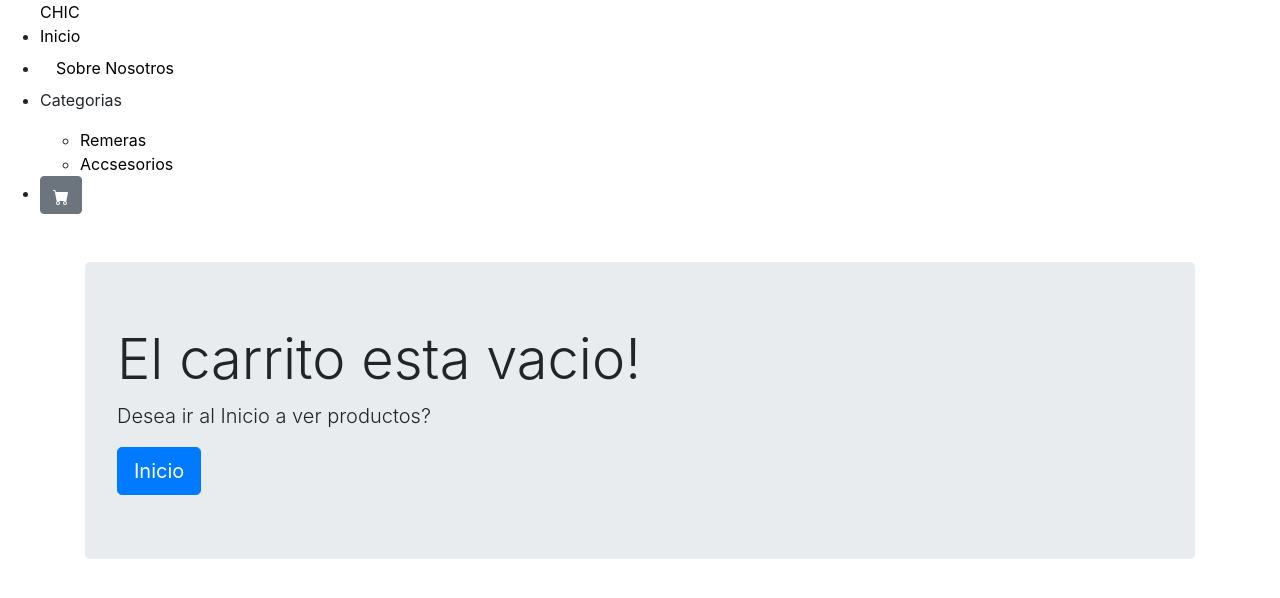
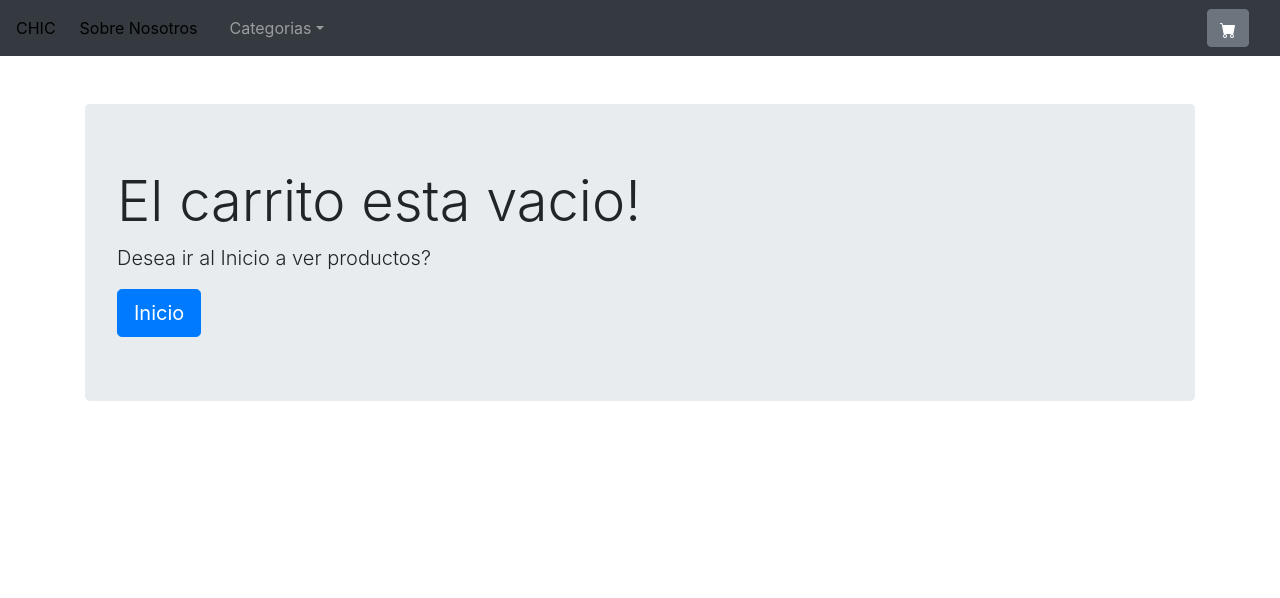
Before and after one commit to francogilsevilla/entregaFinalReactGilSevilla, a React (Vite) app: page /cart in a window 1280 px wide. Shown: the top 598 px of the page. Built offline with nearby package versions, Linux system fonts and the light colour scheme.

Commit message:
renderizando datos de fb y navbar terminada

```diff
--- a/index.html
+++ b/index.html
@@ -9,5 +9,7 @@
   <body>
     <div id="root"></div>
     <script type="module" src="/src/main.jsx"></script>
+    <script src="https://cdn.jsdelivr.net/npm/jquery@3.5.1/dist/jquery.slim.min.js" integrity="sha384-DfXdz2htPH0lsSSs5nCTpuj/zy4C+OGpamoFVy38MVBnE+IbbVYUew+OrCXaRkfj" crossorigin="anonymous"></script>
+    <script src="https://cdn.jsdelivr.net/npm/bootstrap@4.6.2/dist/js/bootstrap.bundle.min.js" integrity="sha384-Fy6S3B9q64WdZWQUiU+q4/2Lc9npb8tCaSX9FK7E8HnRr0Jz8D6OP9dO5Vg3Q9ct" crossorigin="anonymous"></script>
   </body>
 </html>
--- a/package.json
+++ b/package.json
@@ -14,6 +14,7 @@
     "@mui/material": "^5.11.16",
     "@popperjs/core": "^2.11.7",
     "bootstrap": "^5.2.3",
+    "bootstrap-icons": "^1.10.4",
     "firebase": "^9.19.1",
     "firestore": "^1.1.6",
     "jquery": "^3.6.4",
--- a/src/App.jsx
+++ b/src/App.jsx
@@ -15,7 +15,6 @@ const App = () => {
     <CartContextProvider>
         <NavBar />
         <Routes>
-
           <Route exact path="/" element={<ItemListContainer />} />
           <Route path="/home" element={<ItemListContainer />} />
           <Route path="/detail/:id" element={<ItemDetailContainer />} />
--- a/src/components/ItemCount/index.jsx
+++ b/src/components/ItemCount/index.jsx
@@ -5,7 +5,7 @@ const ItemCount = ({ stock, value, onAdd }) => {
     const [count, setCount] = useState(value);
 
     const add = () => {
-        setCount((count < stock) ? count + 1 : stock);
+        setCount(count + 1);
     }
 
     const deduct = () => {
--- a/src/components/ItemListContainer/index.jsx
+++ b/src/components/ItemListContainer/index.jsx
@@ -43,9 +43,9 @@ const ItemListContainer = () => {
                 .catch(err => console.error(err));
 
             if (+idCategory === 1) {
-                setTitle("Juegos");
+                setTitle("Remeras");
             } else {
-                setTitle("Consolas")
+                setTitle("Accesorios")
             }
         } else {
             getData()
--- a/src/components/NavBar/index.jsx
+++ b/src/components/NavBar/index.jsx
@@ -1,31 +1,5 @@
-//     return (
-//         <nav className={styles.container}>
-//             <h1 className={styles.navTitle}>CHIC</h1>
-//             <NavLink
-//                 to="/Inicio"
-//                 style={({ isActive }) => (isActive ? activeStyle : noActiveStyle)}
-//             >
-//                 Inicio
-//             </NavLink>
-//             <NavLink
-//                 to="productos"
-//                 style={({ isActive }) => (isActive ? activeStyle : noActiveStyle)}
-//             >
-//                 Productos
-//             </NavLink>
-//             <NavLink
-//                 to="cart"
-//                 style={({ isActive }) => (isActive ? activeStyle : noActiveStyle)}
-//             >
-//                 <span>🛒3</span>
-//             </NavLink>
-//         </nav>
-//     );
-// };
-
 import { Link, NavLink } from "react-router-dom";
 import CartWidget from "../CartWidget";
-import styles from "./navbar.module.css"
 
 
 const NavBar = () => {
@@ -43,38 +17,45 @@ const NavBar = () => {
     };
 
     return (
-        <div>
-        <nav>
-                <ul>
-                    <NavLink to="/home" style={({ isActive }) => (isActive ? activeStyle : noActiveStyle)}>
+        <nav className="navbar navbar-expand-lg navbar-dark bg-dark">
+            <ul className="navbar-nav mr-auto d-flex align-items-center  col-10">
+                <li className="nav-item">
+                    <NavLink className="mr-4"
+                        to="/Home"
+                        style={({ isActive }) => (isActive ? activeStyle : noActiveStyle)}
+                    >
                         CHIC
                     </NavLink>
-                    <li>
-                        <NavLink  to="/" style={({ isActive }) => (isActive ? activeStyle : noActiveStyle)}>Inicio</NavLink>
                 </li>
-                    <li >
-                        <NavLink className="nav-link" to="/about" style={({ isActive }) => (isActive ? activeStyle : noActiveStyle)}>Sobre Nosotros</NavLink>
+                <li className="nav-item">
+                    <NavLink className="mr-4"
+                        to="/About"
+                        style={({ isActive }) => (isActive ? activeStyle : noActiveStyle)}
+                    >
+                        Sobre Nosotros
+                    </NavLink>
                 </li>
-                    <li>
-                        <p>
+                <li className="nav-item dropdown">
+                    <a className="nav-link dropdown-toggle mr-4" href="#" role="button" data-toggle="dropdown" aria-expanded="false">
                         Categorias
-                        </p>
-                        <ul className={styles.dropdown} >
-                            <li><NavLink to="/category/1" style={({ isActive }) => (isActive ? activeStyle : noActiveStyle)}>Remeras</NavLink></li>
-                            <li><NavLink to="/category/2" style={({ isActive }) => (isActive ? activeStyle : noActiveStyle)}>Accsesorios</NavLink></li>
+                    </a>
+                    <div className="dropdown-menu">
+                        <a className="dropdown-item" href="/category/1">Remeras</a>
+                        <a className="dropdown-item" href="/category/2">Accesorios</a>
+                    </div>
+                </li>
             </ul>
-                    </li>
+            <ul className="navbar-nav mr-auto col-2 justify-content-end">
                 <li>
                     <NavLink
-                        to="cart"
+                        to="/cart"
                         style={({ isActive }) => (isActive ? activeStyle : noActiveStyle)}
                     >
-                        <CartWidget />
+                        <CartWidget/>
                     </NavLink>
                 </li>
             </ul>
         </nav>
-        </div>
     );
 
 }
--- a/src/components/NavBar/navbar.module.css
+++ /dev/null
@@ -1,18 +0,0 @@
-.navTitle{
-    display: flex;
-    font-size: 24px;
-    font-weight: bold;
-}
-
-.container{
-    height: 50px;
-    width: auto;
-    font-size: 25px;
-    display: flex;
-    justify-content: space-evenly;
-    align-items: center;
-    text-decoration: none;
-    list-style: none;
-    background-color: lightcoral;
-    margin: 15px;
-}
--- a/src/main.jsx
+++ b/src/main.jsx
@@ -3,7 +3,6 @@ import ReactDOM from 'react-dom/client'
 import App from './App'
 import './index.module.css'
 import {BrowserRouter} from "react-router-dom"
-<link rel="stylesheet" href="https://cdn.jsdelivr.net/npm/bootstrap@4.6.2/dist/css/bootstrap.min.css" integrity="sha384-xOolHFLEh07PJGoPkLv1IbcEPTNtaed2xpHsD9ESMhqIYd0nLMwNLD69Npy4HI+N" crossorigin="anonymous"></link>
 
 ReactDOM.createRoot(document.getElementById('root')).render(
   <BrowserRouter>
--- a/src/pages/Cart.jsx
+++ b/src/pages/Cart.jsx
@@ -51,13 +51,13 @@ const Cart = () => {
     const tabla = cart.map((item, index) => {
 
         return (
-            <div key={index}>
-                <span>{item.product.title}</span>
-                <span>${item.product.price}</span>
-                <span>{item.quantity}</span>
-                <span>${item.product.price * item.quantity}</span>
-                <span><button className="btn btn-danger" onClick={(e) => removeFromCart(e, item.product.id)}>Eliminar</button></span>
-            </div>
+            <tr key={index}>
+                <td>{item.product.title}</td>
+                <td>${item.product.price}</td>
+                <td>{item.quantity}</td>
+                <td>${item.product.price * item.quantity}</td>
+                <td><button className="btn btn-danger" onClick={(e) => removeFromCart(e, item.product.id)}>Eliminar</button></td>
+            </tr>
         )
     });
 
@@ -94,6 +94,7 @@ const Cart = () => {
                                     <tr>
                                         <td>
                                             <button className="btn btn-danger" onClick={() => clearCart()}>
+                                                Vaciar Carrito
                                                 <svg xmlns="http://www.w3.org/2000/svg" width="16" height="16" fill="currentColor" className="bi bi-trash3-fill" viewBox="0 0 16 16">
                                                     <path d="M11 1.5v1h3.5a.5.5 0 0 1 0 1h-.538l-.853 10.66A2 2 0 0 1 11.115 16h-6.23a2 2 0 0 1-1.994-1.84L2.038 3.5H1.5a.5.5 0 0 1 0-1H5v-1A1.5 1.5 0 0 1 6.5 0h3A1.5 1.5 0 0 1 11 1.5Zm-5 0v1h4v-1a.5.5 0 0 0-.5-.5h-3a.5.5 0 0 0-.5.5ZM4.5 5.029l.5 8.5a.5.5 0 1 0 .998-.06l-.5-8.5a.5.5 0 1 0-.998.06Zm6.53-.528a.5.5 0 0 0-.528.47l-.5 8.5a.5.5 0 0 0 .998.058l.5-8.5a.5.5 0 0 0-.47-.528ZM8 4.5a.5.5 0 0 0-.5.5v8.5a.5.5 0 0 0 1 0V5a.5.5 0 0 0-.5-.5Z" />
                                                 </svg>
```
Also changed, not shown: 1 other file (tests, documents, lock files or other folders). Lines whose indentation alone changed are shown as unchanged.
